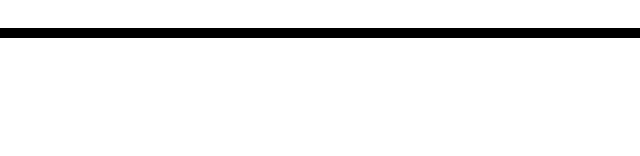
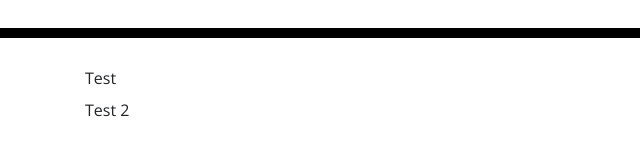
Before and after one commit to kferguson52/super-disco, a plain HTML site: page index.html in a window 1280 px wide. Shown: the part 230-386 px from the top of the page, 0-640 px from the left. Drawn offline with nearby package versions, Linux system fonts and the light colour scheme; files that its build step writes are made by us from their sources.

Commit message:
starter code

```diff
--- a/Develop/index.html
+++ b/index.html
@@ -26,9 +26,12 @@
     <header class="jumbotron">
       <h1 class="display-3">Work Day Scheduler</h1>
       <p class="lead">A simple calendar app for scheduling your work day</p>
+      <!-- Display the current day below -->
       <p id="currentDay" class="lead"></p>
     </header>
     <div class="container">
+      <p>Test</p>
+      <p>Test 2</p>
       <!-- Timeblocks go here -->
     </div>
 
```
Also changed, not shown: assets/css/style.css (renamed from Develop/style.css), assets/js/script.js (added).
